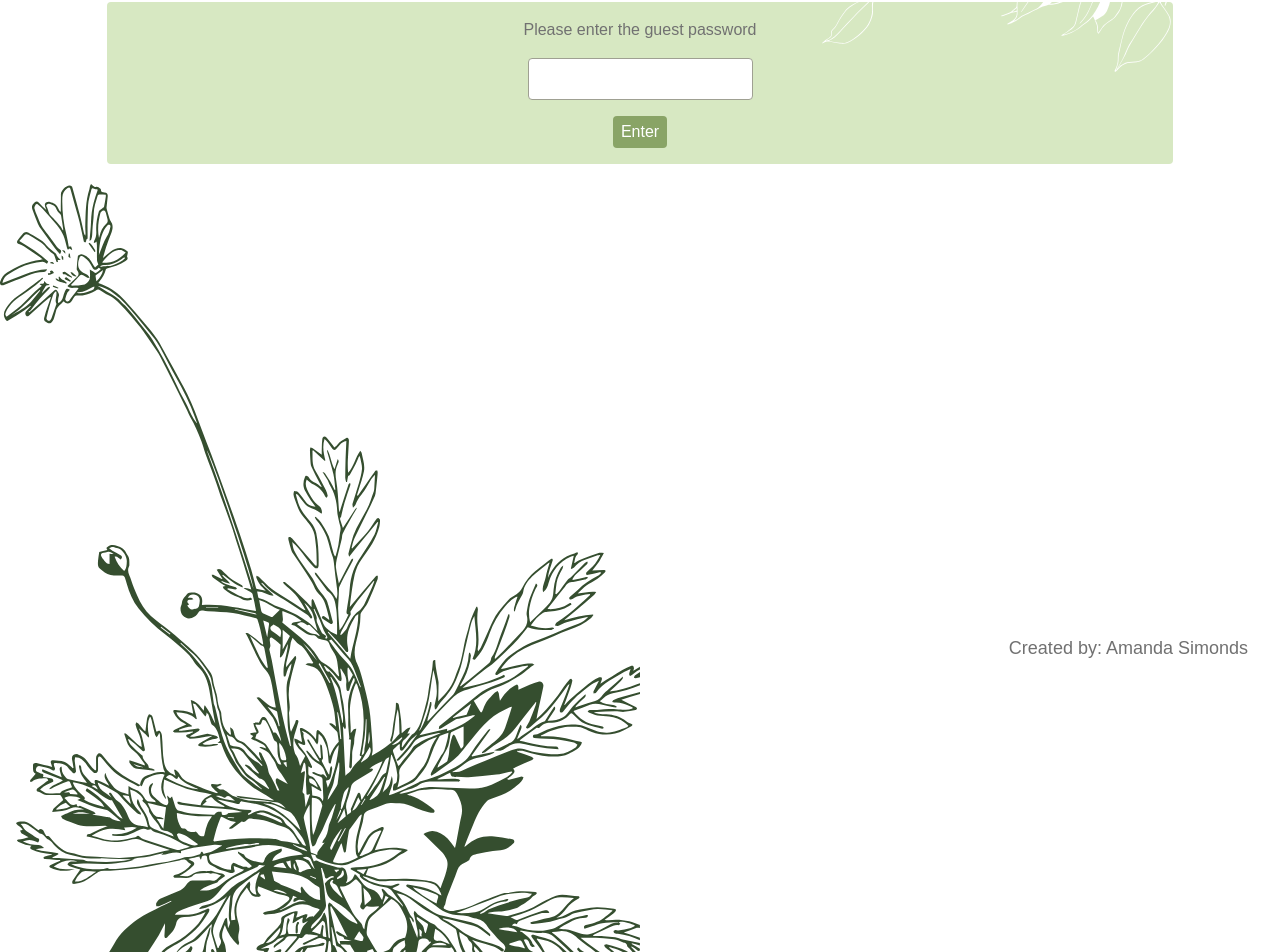
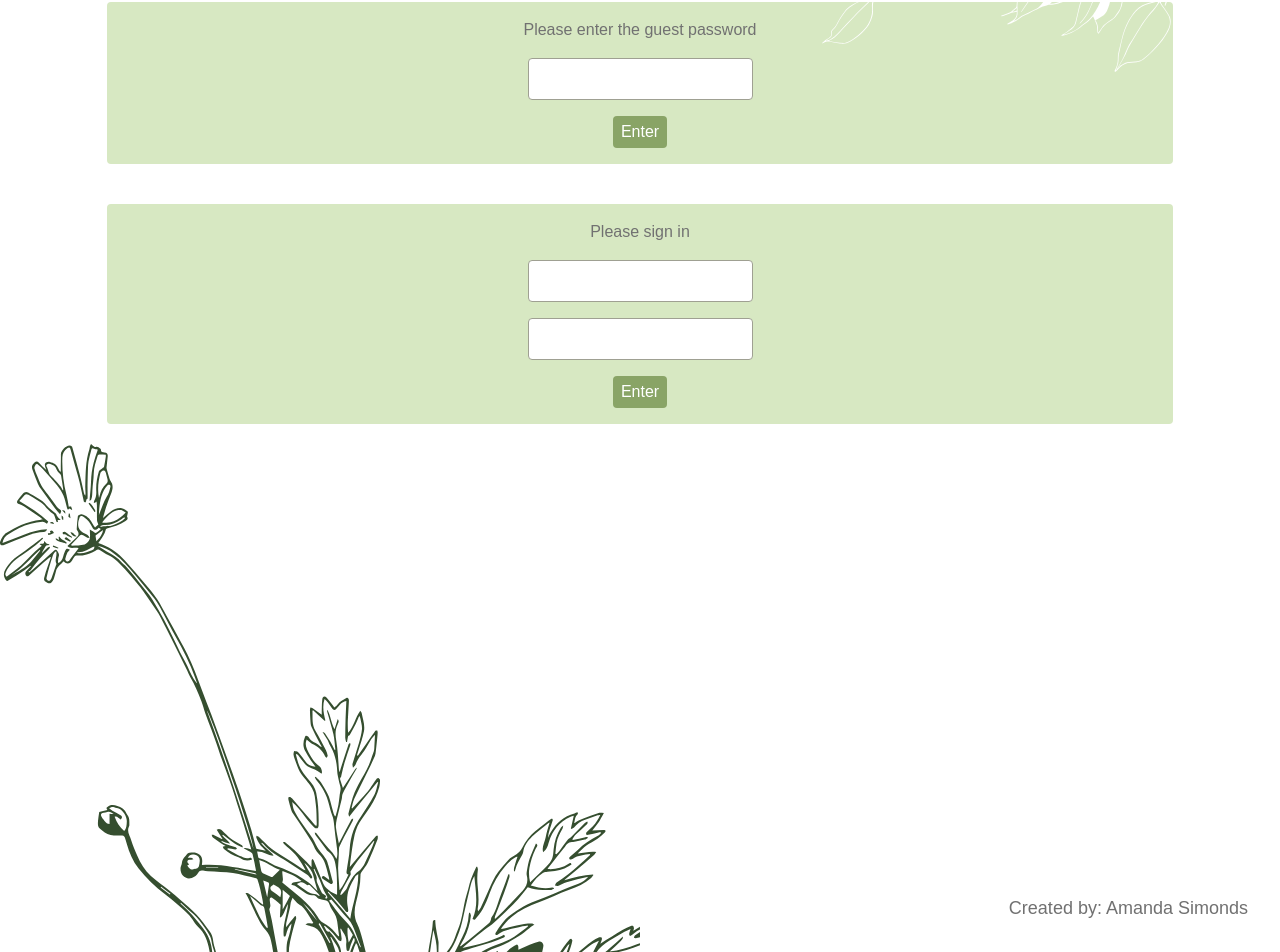
Before and after one commit to amandasimonds/brannocks-at-the-disco, a React (Create React App) app: page / in a window 1280 px wide. Shown: the part 737-1689 px from the top of the page. Built offline with nearby package versions, Linux system fonts and the light colour scheme; no server answers; the database is empty; the HTML template or start-up script is replaced by a standard one; a web font is replaced by a local one.

Commit message:
took auth out of local storage, added admin and db component

```diff
--- a/src/App.js
+++ b/src/App.js
@@ -4,6 +4,7 @@ import Bottom from './components/Bottom';
 import Navbar from './components/Navbar';
 import Main from './components/Main';
 import PasswordProtect from './components/PasswordProtect';
+import Admin from './components/Admin';
 
 const App = () => {
 	return (
@@ -14,6 +15,7 @@ const App = () => {
 			<PasswordProtect>
 				<Main />
 			</PasswordProtect>
+			<Admin/>
 			<Bottom />
 		</div>
 	);
--- /dev/null
+++ b/src/components/Admin.jsx
@@ -0,0 +1,96 @@
+import React, { useState } from 'react';
+import { getDatabase, ref, get, child } from 'firebase/database';
+import { signInWithEmailAndPassword, getAuth } from 'firebase/auth';
+import { auth } from '../firebase/auth';
+
+const Admin = () => {
+	const [data, setData] = useState([]);
+
+	const db = getDatabase();
+	const dbRef = ref(db, 'guests/', +':id');
+
+	// onValue(dbRef, (snapshot) => {
+	// 	const data = snapshot.val();
+	// 	console.log(data);
+	// 	dataPrint.push(data);
+	// });
+
+	get(child(ref(db), 'guests/'))
+		.then((snapshot) => {
+			if (snapshot.exists()) {
+				let data = snapshot.val();
+				setData(data);
+				console.log(data);
+			} else {
+				console.log('Data not available');
+			}
+		})
+		.catch((error) => {
+			console.error(error);
+		});
+
+	const [enteredPassword, setEnteredPassword] = useState('');
+    const [enteredEmail, setEnteredEmail] = useState('');
+    const [user, setUser] = useState('');
+    const auth = getAuth();
+
+	const passwordInputChangeHandler = (event) => {
+		setEnteredPassword(event.target.value);
+	};
+
+    const emailInputChangeHandler = (event) => {
+		setEnteredEmail(event.target.value);
+	};
+
+	const signIn = (event) => {
+		event.preventDefault();
+		signInWithEmailAndPassword(auth, enteredEmail, enteredPassword)
+			.then((userCredential) => {
+				const user = userCredential.user;
+                console.log(user)
+                setUser(user)
+			})
+			.catch((error) => {
+				alert(
+					`You entered the wrong password.`
+				);
+				// const errorCode = error.code;
+				// const errorMessage = error.message;
+			});
+	};
+
+	const handleEnterKeyDown = (event) => {
+		if (event.key === 'Enter') {
+			signIn(event);
+		}
+	};
+
+	return user ? (
+		<div>{JSON.stringify(data)}</div>
+	) : (
+		<div className="flex justify-center pt-5 pb-5">
+			<div className="flex flex-col items-center gap-4 w-10/12 bg-greenlightest p-4 rounded">
+				Please sign in
+				<input
+					type="text"
+					className="input"
+					value={enteredPassword}
+					onChange={passwordInputChangeHandler}
+					onKeyDown={handleEnterKeyDown}
+				/>
+                <input
+					type="text"
+					className="input"
+					value={enteredEmail}
+					onChange={emailInputChangeHandler}
+					onKeyDown={handleEnterKeyDown}
+				/>
+				<button className="btn" type="submit" onClick={signIn}>
+					Enter
+				</button>
+			</div>
+		</div>
+	);
+};
+
+export default Admin;
--- a/src/components/PasswordProtect.jsx
+++ b/src/components/PasswordProtect.jsx
@@ -1,44 +1,34 @@
-import React, { useState, useEffect } from 'react';
-import { Firebase } from '../firebase/Firebase';
-import { getAuth, signInWithEmailAndPassword } from 'firebase/auth';
+import React, { useState } from 'react';
+import { signInWithEmailAndPassword } from 'firebase/auth';
+import { auth } from '../firebase/auth';
 
 export const PasswordProtect = (props) => {
-	useEffect(() => {
-		checkAuth();
-	}, []);
+	const [currentUser, setUser] = useState();
+	const [enteredPassword, setEnteredPassword] = useState('');
 
-	const [authorized, setAuthorized] = useState(false);
-	const [enteredPassword, setEnteredPassword] = useState('');
+	auth.onAuthStateChanged(function (user) {
+		if (user) {
+			console.log(user);
+			setUser(user);
+		} else {
+			console.log(user, 'no user logged in');
+		}
+	});
 
 	const passwordInputChangeHandler = (event) => {
 		setEnteredPassword(event.target.value);
 	};
 
-	const checkAuth = () => {
-		const auth = localStorage.getItem('auth');
-		auth ? setAuthorized(true) : setAuthorized(false);
-	};
-
 	const checkPassword = (event) => {
 		event.preventDefault();
-		const auth = getAuth();
-		signInWithEmailAndPassword(
-			auth,
-			'amandasimonds9@gmail.com',
-			enteredPassword
-		)
+		signInWithEmailAndPassword(auth, 'guest@guest.com', enteredPassword)
 			.then((userCredential) => {
-				// Signed in
-				// const user = userCredential.user;
-				localStorage.setItem('auth', true);
-				checkAuth();
+				setUser(userCredential.user);
 			})
 			.catch((error) => {
 				alert(
 					`You entered the wrong password. Need the password? Email amandasimonds9@gmail.com with your name and phone number, and I'll get it to you soon`
 				);
-				// const errorCode = error.code;
-				// const errorMessage = error.message;
 			});
 	};
 
@@ -48,11 +38,10 @@ export const PasswordProtect = (props) => {
 		}
 	};
 
-	return authorized ? (
+	return currentUser ? (
 		<div>{props.children}</div>
 	) : (
 		<div className="flex justify-center pt-5 pb-5">
-			<Firebase />
 			<div className="flex flex-col items-center gap-4 w-10/12 bg-greenlightest p-4 rounded">
 				Please enter the guest password
 				<input
@@ -69,8 +58,5 @@ export const PasswordProtect = (props) => {
 		</div>
 	);
 };
-// console.log(authorized);
-// return <div>{props.children}</div>;
-// };
 
 export default PasswordProtect;
--- a/src/firebase/Firebase.js
+++ b/src/firebase/Firebase.js
@@ -1,9 +1,6 @@
-import { useEffect } from 'react';
 import { initializeApp } from 'firebase/app';
-import { getFirestore } from 'firebase/firestore/lite';
 
-export const Firebase = () => {
-	const firebaseConfig = {
+export const config = {
 	apiKey: process.env.REACT_APP_API_KEY,
 	authDomain: process.env.REACT_APP_AUTH_DOMAINY,
 	databaseURL: process.env.REACT_APP_DATABASE_URL,
@@ -14,9 +11,4 @@ export const Firebase = () => {
 	measurementId: process.env.REACT_APP_MEASUREMENT_ID,
 };
 
-	const app = initializeApp(firebaseConfig);
-
-	useEffect(() => {
-		console.log(getFirestore(app));
-	});
-};
+export const app = initializeApp(config);
--- /dev/null
+++ b/src/firebase/auth.js
@@ -0,0 +1,4 @@
+import { app } from './firebase';
+import { getAuth } from 'firebase/auth';
+
+export const auth = getAuth(app);
--- /dev/null
+++ b/src/firebase/db.js
@@ -0,0 +1,7 @@
+import { app } from './firebase';
+import { getFirestore } from 'firebase/firestore/lite';
+import { getDatabase } from 'firebase/database';
+
+export const db = getFirestore(app);
+
+export const database = getDatabase();
```
Lines whose indentation alone changed are shown as unchanged.
